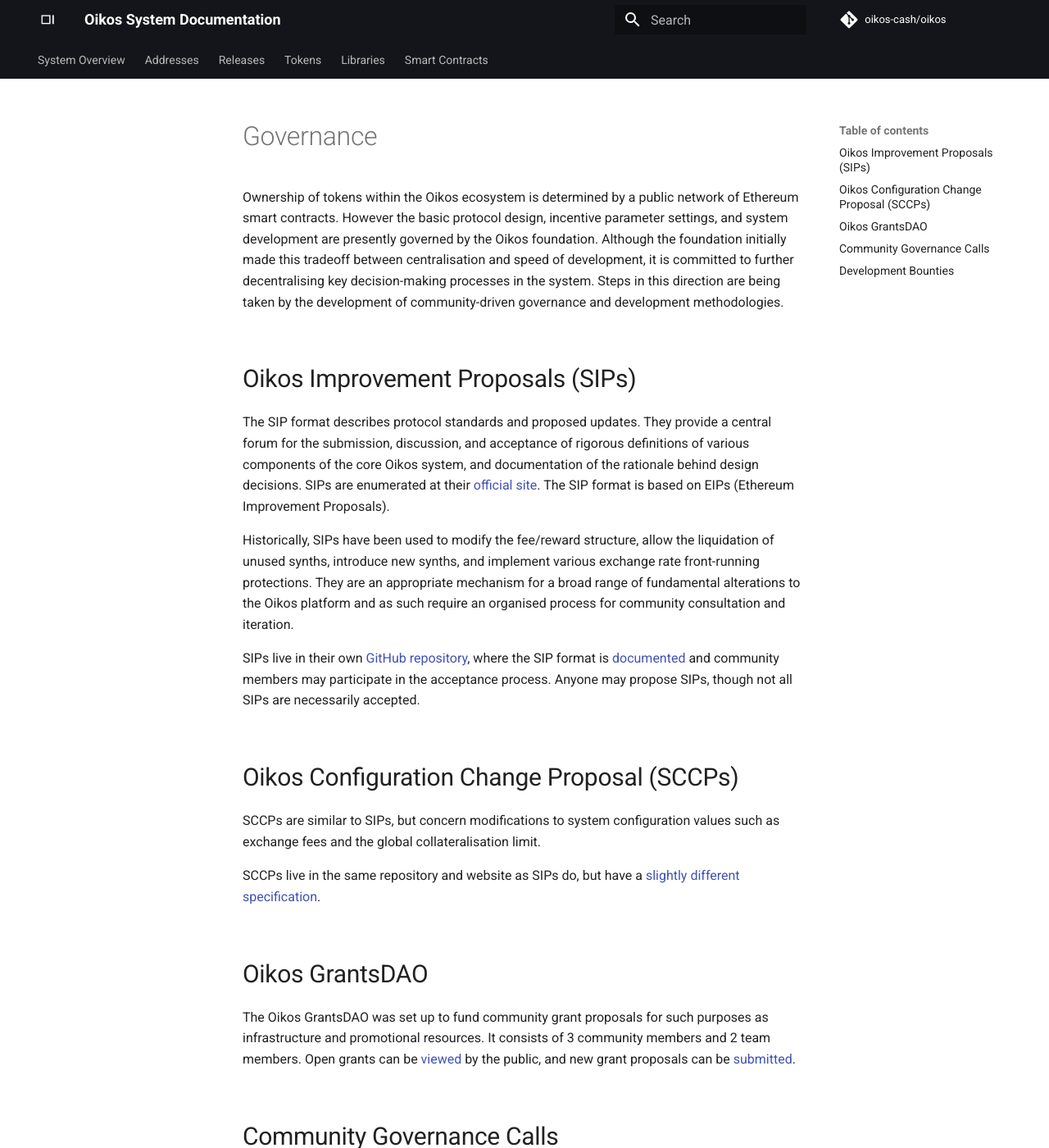
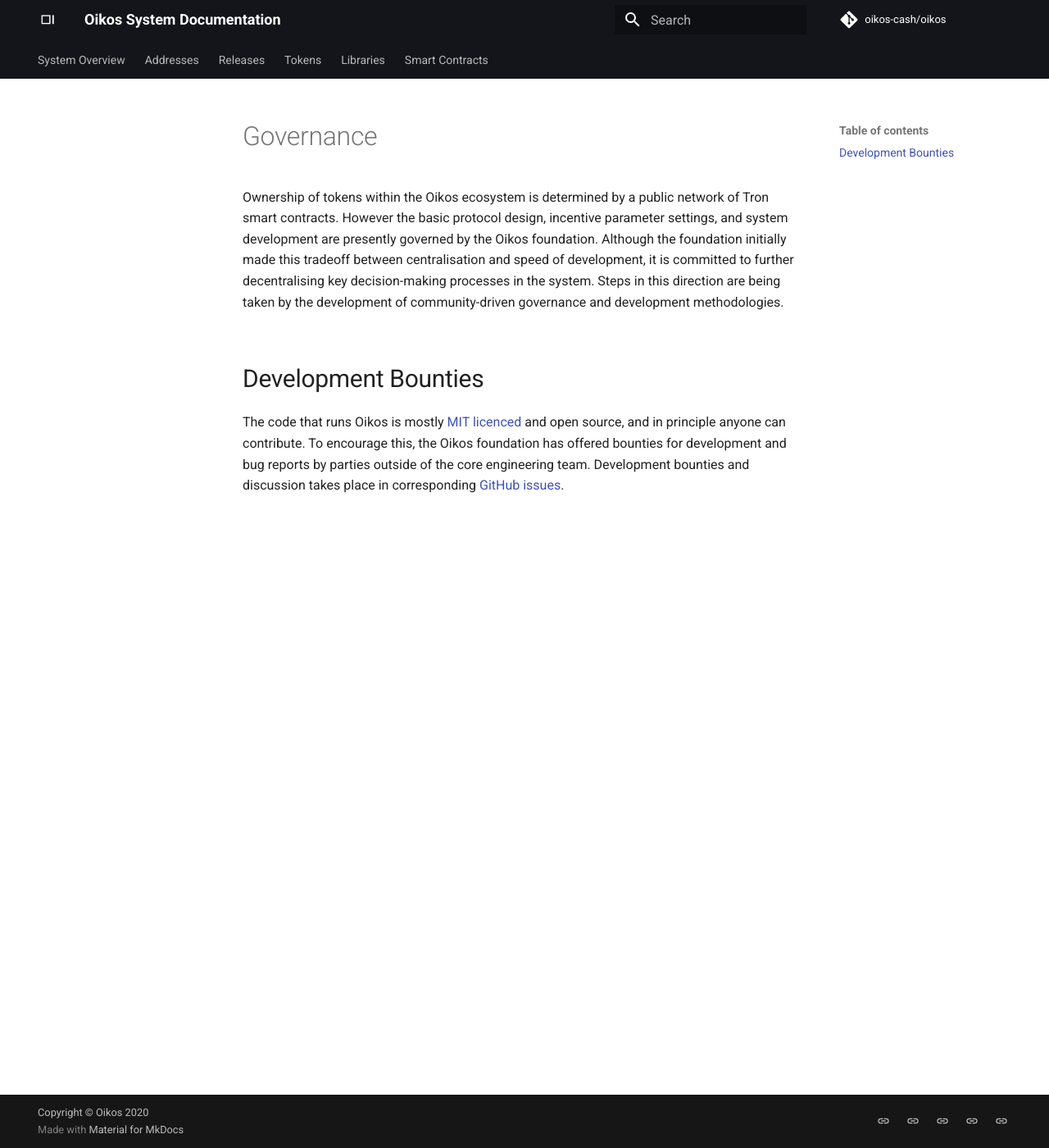
Before and after one commit to litedefi/docs, an MkDocs documentation site: the page built from content/governance.md, in a window 1280 px wide and 1400 px high. Shown: the whole window at 82% size. Built offline with MkDocs 1.6.1 and Material for MkDocs 9.7.7, drawn with Linux system fonts in a browser that asks for light colours; comment, search, counter and statistics services are not loaded; some of the changed text lies outside the part shown.

Commit message:
update governance.md
fix comments

```diff
--- a/content/governance.md
+++ b/content/governance.md
@@ -1,29 +1,7 @@
 # Governance
 
-Ownership of tokens within the Oikos ecosystem is determined by a public network of Ethereum smart contracts. However the basic protocol design, incentive parameter settings, and system development are presently governed by the Oikos foundation. Although the foundation initially made this tradeoff between centralisation and speed of development, it is committed to further decentralising key decision-making processes in the system. Steps in this direction are being taken by the development of community-driven governance and development methodologies.
-
-## Oikos Improvement Proposals (SIPs)
-
-The SIP format describes protocol standards and proposed updates. They provide a central forum for the submission, discussion, and acceptance of rigorous definitions of various components of the core Oikos system, and documentation of the rationale behind design decisions. SIPs are enumerated at their [official site](https://sips.oikos.cash/). The SIP format is based on EIPs (Ethereum Improvement Proposals).
-
-Historically, SIPs have been used to modify the fee/reward structure, allow the liquidation of unused synths, introduce new synths, and implement various exchange rate front-running protections. They are an appropriate mechanism for a broad range of fundamental alterations to the Oikos platform and as such require an organised process for community consultation and iteration.
-
-SIPs live in their own [GitHub repository](https://github.com/Synthetixio/SIPs), where the SIP format is [documented](https://github.com/Synthetixio/SIPs/blob/master/SIPS/sip-1.md) and community members may participate in the acceptance process. Anyone may propose SIPs, though not all SIPs are necessarily accepted.
-
-## Oikos Configuration Change Proposal (SCCPs)
-
-SCCPs are similar to SIPs, but concern modifications to system configuration values such as exchange fees and the global collateralisation limit.
-
-SCCPs live in the same repository and website as SIPs do, but have a [slightly different specification](https://github.com/Synthetixio/SIPs/blob/master/SCCP/sccp-1.md).
-
-## Oikos GrantsDAO
-
-The Oikos GrantsDAO was set up to fund community grant proposals for such purposes as infrastructure and promotional resources. It consists of 3 community members and 2 team members. Open grants can be [viewed](https://snxgrants.io/) by the public, and new grant proposals can be [submitted](https://github.com/Synthetixio/snx-grants-dao/blob/master/proposals/proposal-template.md).
-
-## Community Governance Calls
-
-Community governance calls are a venue for the Oikos team to consult with the community. These calls occur on a semi-regular basis and typically have a pre-set agenda of issues to be discussed and resolved. This complements Discord as a central component of the team's commitment to transparency and community engagement on the path to full decentralisation. Upcoming community governance calls are announced on the [Oikos blog](https://blog.oikos.cash/); [here](https://www.youtube.com/channel/UCxsxeKabeNtozsolSM_1nuw) you can view every governance call in full.
+Ownership of tokens within the Oikos ecosystem is determined by a public network of Tron smart contracts. However the basic protocol design, incentive parameter settings, and system development are presently governed by the Oikos foundation. Although the foundation initially made this tradeoff between centralisation and speed of development, it is committed to further decentralising key decision-making processes in the system. Steps in this direction are being taken by the development of community-driven governance and development methodologies.
 
 ## Development Bounties
 
-The code that runs Oikos is mostly [MIT licenced](https://github.com/Synthetixio/oikos/blob/master/LICENSE) and open source, and in principle anyone can contribute. To encourage this, the Oikos foundation has offered bounties for development and bug reports by parties outside of the core engineering team. Development bounties are managed on [Gitcoin](https://gitcoin.co/profile/Synthetixio) and discussion takes place in corresponding [GitHub issues](https://github.com/Synthetixio/oikos/issues). Bug bounties are described in [this blog post](https://blog.oikos.cash/oikos-bug-bounties/).
+The code that runs Oikos is mostly [MIT licenced](https://github.com/oikos-cash/oikos/blob/master/LICENSE) and open source, and in principle anyone can contribute. To encourage this, the Oikos foundation has offered bounties for development and bug reports by parties outside of the core engineering team. Development bounties and discussion takes place in corresponding [GitHub issues](https://github.com/oikos-cash/oikos/issues).
```
